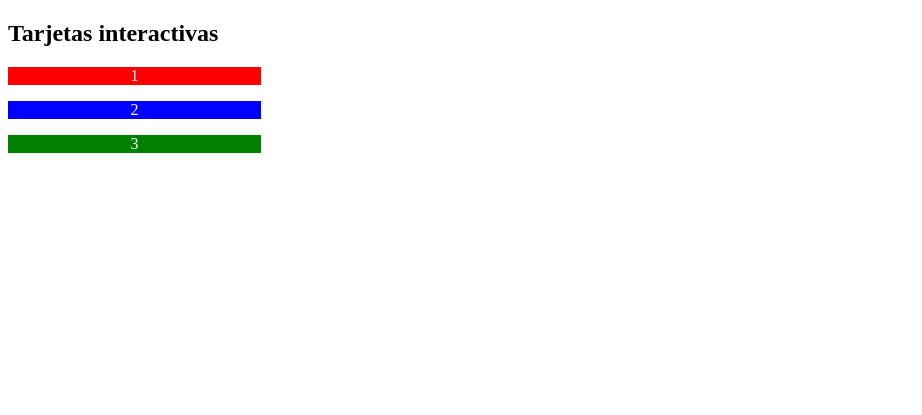
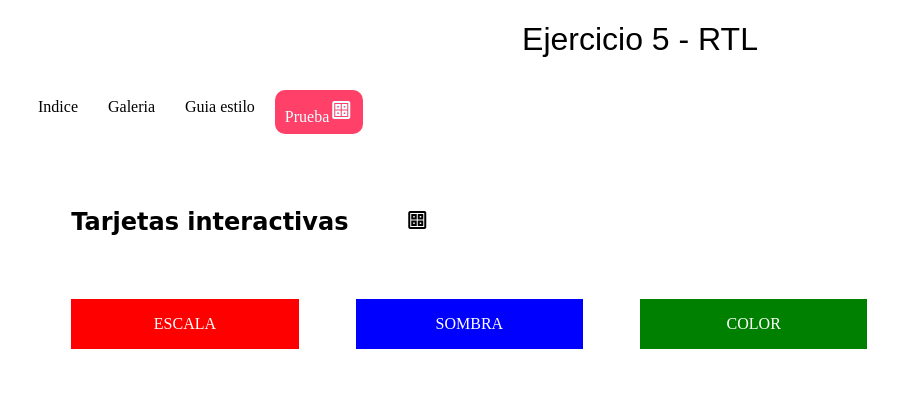
Before and after one commit to rtrollano/DAM1M04-Exercici005, a plain HTML site: page index.html in a window 1280 px wide. Shown: the whole page, without its empty margins (0-922 px from the left). Drawn offline with nearby package versions, Linux system fonts and the light colour scheme; a web font is replaced by a local one.

Commit message:
Concreto las animaciones que va a hacer cada elemento, añado titulo con fuente de Google, subtítulo e icono. También creo menu presente en todas las páginas. Todo esto con su correspondiente CSS.

```diff
--- a/estils.css
+++ b/estils.css
@@ -1,3 +1,19 @@
+h2 {
+    margin: 5%;
+  font-family: "Edu VIC WA NT Hand Pre", cursive;
+  font-optical-sizing: auto;
+  font-style: normal;
+
+}
+
+.tars {
+    display: flex;
+    flex-direction:row;
+    gap: 5%;
+    margin: 5%
+
+}
+
 .tar1 {
     background-color: red;
     width: 20%;
@@ -8,11 +24,9 @@
 
 }
 .tar1:hover {
-    background-color: orange;
-    transition: ease 2s;
-    border-radius: 40%;
-    transform: translate(50%);
-
+    transition: ease-out 2s;
+    border-radius: 0%;
+    transform: scale3d(1.3, 1.3, 1);
 }
 
 .tar2 {
@@ -25,11 +39,8 @@
 
 }
 .tar2:hover {
-    background-color: cyan;
     transition: ease 1s;
-    border-radius: 40%;
-    transform: translate(50%);
-    color: black;
+    box-shadow: 0px 10px 18px rgba(133, 29, 165, 0.8);
 
 }
 
@@ -45,8 +56,83 @@
 .tar3:hover {
     background-color: yellowgreen;
     color: black;
-    transition: ease 3s;
-    border-radius: 40%;
-    transform: translate(50%);
+    transition: ease-in-out 0.8s;
+}
+
+.hero {
+  font-family: "Bungee Spice", sans-serif;
+  font-weight: 400;
+  font-style: normal;
+  text-align: center;
+}
+
+
+.material-symbols-outlined {
+  font-variation-settings:
+  'FILL' 0,
+  'wght' 400,
+  'GRAD' 0,
+  'opsz' 24
+}
+
+/* === Botones === */
+.boton,
+.boton_now1 {
+  font-weight: 500;
+  padding: 8px 10px;
+  border-radius: 20px;
+  border: none;
+  cursor: pointer;
+  transition: background-color 0.3s ease, color 0.3s ease;
+}
+
+.boton {
+  background-color: #ff4169;
+  color: azure;
+}
+
+.boton:hover {
+  background-color: #ff416acc;
+}
+
+/* === Navegación principal === */
+.topnav {
+  display: flex;
+  position: sticky;
+  top: 0;
+  z-index: 1000;
+  height: 65px;
+  display: flex;
+  align-items: center;
+  justify-content: space-between;
+  gap: 16px;
+  padding: 0 20px;
+  backdrop-filter: blur(10px) saturate(140%);
+  background-color: rgba(255, 255, 255, 0.8);
+}
+
+
+.topnav .menu {
+  display: flex;
+  gap: 10px;
+  padding: 0;
+  margin: 0;
+  list-style: none;
+}
+
+.topnav .menu a {
+  text-decoration: none;
+  font-weight: 500;
+  padding: 8px 10px;
+  border-radius: 10px;
+  transition: background-color 120ms ease, transform 80ms ease;
+}
+
+.colormenu {
+  color:black;
+  text-decoration: none;
 
 }
+.colormenu:hover {
+  color:grey;
+}
--- a/galeria.html
+++ b/galeria.html
@@ -0,0 +1,29 @@
+<!DOCTYPE html>
+<head>
+    <meta charset="UTF-8">
+    <meta name="viewport" content="width=device-width, initial-scale=1.0">
+    <title>Exercici005</title>
+    <link rel="stylesheet" href="estils.css">
+    <link rel="preconnect" href="https://fonts.googleapis.com">
+    <link rel="preconnect" href="https://fonts.gstatic.com" crossorigin>
+    <link href="https://fonts.googleapis.com/css2?family=Bungee+Spice&family=Edu+VIC+WA+NT+Hand+Pre:wght@400..700&display=swap" rel="stylesheet">
+    <link href="https://fonts.googleapis.com/css2?family=Edu+VIC+WA+NT+Hand+Pre:wght@400..700&display=swap" rel="stylesheet">
+    <link rel="stylesheet" href="https://fonts.googleapis.com/css2?family=Material+Symbols+Outlined:opsz,wght,FILL,GRAD@24,400,0,0" />
+</head>
+<body>
+<!--
+
+
+-->
+<h1 class="hero">Ejercicio 5 - RTL</h1>
+<nav class="topnav">
+
+        <div class="menu">
+            <a href="index.html" class="colormenu">Indice</a>
+            <a href="galeria.html" class="colormenu">Galeria</a>
+            <a href="guia-estil.html" class="colormenu">Guia estilo</a>
+            <a href="https://support.pixelmator.com/pixelmator-pro-user-guide/" class="boton">Prueba<span class="material-symbols-outlined">cards</span></a>
+        </div>
+    </nav>
+</body>
+</html>
--- a/index.html
+++ b/index.html
@@ -1,10 +1,14 @@
 <!DOCTYPE html>
-<html lang="en">
 <head>
     <meta charset="UTF-8">
     <meta name="viewport" content="width=device-width, initial-scale=1.0">
     <title>Exercici005</title>
     <link rel="stylesheet" href="estils.css">
+    <link rel="preconnect" href="https://fonts.googleapis.com">
+    <link rel="preconnect" href="https://fonts.gstatic.com" crossorigin>
+    <link href="https://fonts.googleapis.com/css2?family=Bungee+Spice&family=Edu+VIC+WA+NT+Hand+Pre:wght@400..700&display=swap" rel="stylesheet">
+    <link href="https://fonts.googleapis.com/css2?family=Edu+VIC+WA+NT+Hand+Pre:wght@400..700&display=swap" rel="stylesheet">
+    <link rel="stylesheet" href="https://fonts.googleapis.com/css2?family=Material+Symbols+Outlined:opsz,wght,FILL,GRAD@24,400,0,0" />
 </head>
 <body>
 <!--
@@ -20,16 +24,33 @@ Canvi de foto amb una transició
 Exemple amb diferents transition-timing-function (linear, ease, ease-in, ease-out, ease-in-out).
 Menú secundari (només estil, sense JS) on cada opció té transició de color i letter-spacing.
 -->
+<h1 class="hero">Ejercicio 5 - RTL</h1>
+<nav class="topnav">
+
+        <div class="menu">
+            <a href="index.html" class="colormenu">Indice</a>
+            <a href="galeria.html" class="colormenu">Galeria</a>
+            <a href="guia-estil.html" class="colormenu">Guia estilo</a>
+            <a href="https://support.pixelmator.com/pixelmator-pro-user-guide/" class="boton">Prueba<span class="material-symbols-outlined">cards</span></a>
+        </div>
+    </nav>
+<h2 class="tars">
+    <span >Tarjetas interactivas</span>
+    <span class="material-symbols-outlined">cards</span>
+</h2>
+
+
 <section>
-    <h2>Tarjetas interactivas</h2>
-    <div class="tar1">
-        <p>1</p>
-    </div>
-    <div class="tar2">
-        <p>2</p>
-    </div>
-    <div class="tar3">
-        <p>3</p>
+    <div class="tars">
+        <div class="tar1">
+            <p>ESCALA</p>
+        </div>
+        <div class="tar2">
+            <p>SOMBRA</p>
+        </div>
+        <div class="tar3">
+            <p>COLOR</p>
+        </div>
     </div>
 </section>
 </body>
```
Also changed, not shown: guia-estil.html (+28 -0 lines).
